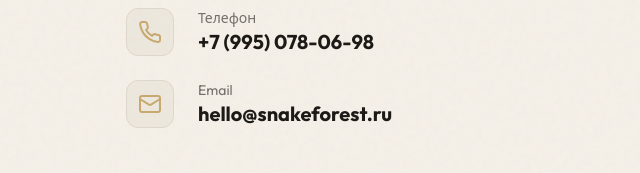
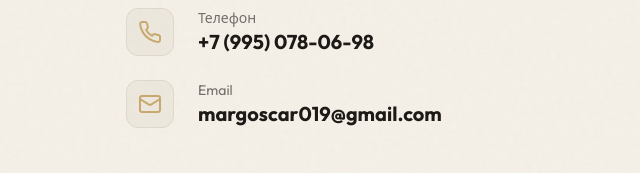
Before and after one commit to kennyluvvuu/snake-forest-v2, an Astro site in the folder frontend/: page /contacts in a window 1280 px wide. Shown: the part 367-540 px from the top of the page, 2-642 px from the left. Built offline with nearby package versions, Linux system fonts and the light colour scheme; Astro itself is replaced by a stand-in of ours.

Commit message:
ref(contacts): обновил email

```diff
--- a/frontend/src/pages/contacts.astro
+++ b/frontend/src/pages/contacts.astro
@@ -40,7 +40,7 @@ import { Mail, Phone, MapPin } from '@lucide/astro';
                 </IconBox>
                 <div>
                   <p class="text-brand-text/60 text-sm">Email</p>
-                  <a href="mailto:sergey270307" class="text-xl font-bold text-brand-text hover:text-brand-accent transition-colors">hello@snakeforest.ru</a>
+                  <a href="mailto:margoscar019@gmail.com" class="text-xl font-bold text-brand-text hover:text-brand-accent transition-colors">margoscar019@gmail.com</a>
                 </div>
               </div>
             </div>
```
